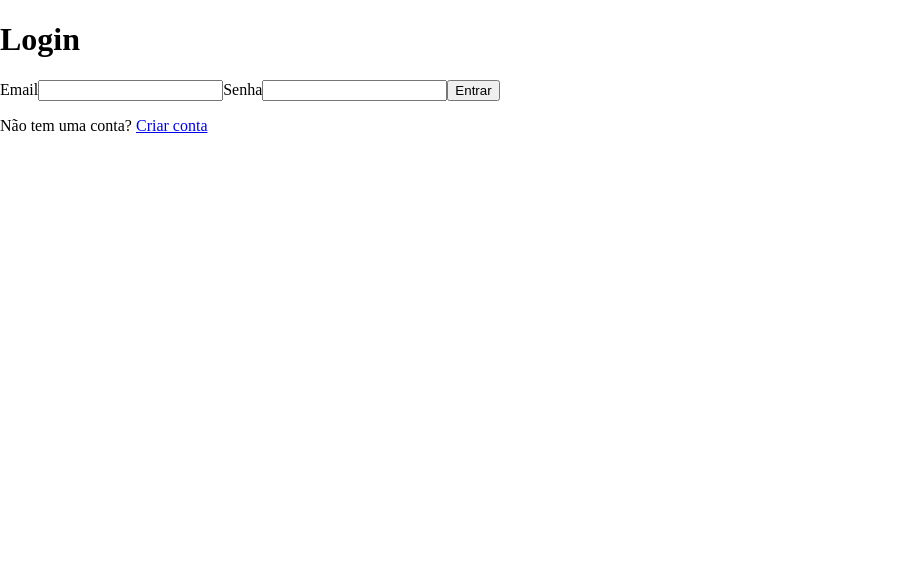
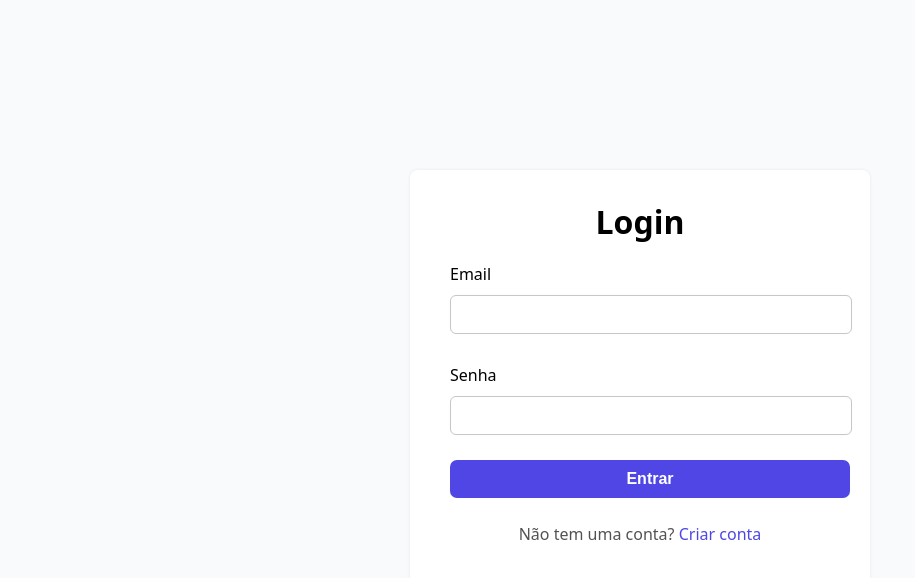
Before and after one commit to Luizhnrs/snicker.in, a React (Create React App) app in the folder frontend/: page /auth/login in a window 1280 px wide. Shown: the top 578 px of the page, without its empty margins (0-915 px from the left). Built offline with nearby package versions, Linux system fonts and the light colour scheme.

Commit message:
Feat: Styling login page

```diff
--- a/frontend/src/components/LoginForm.tsx
+++ b/frontend/src/components/LoginForm.tsx
@@ -7,7 +7,8 @@ type LoginFormProps = {
 
 export default function LoginForm({ email, setEmail, password, setPassword }: LoginFormProps) {
   return (
-    <form className="space-y-6">
+    <form>
+      <div className="input-div">
         <label htmlFor="email">Email</label>
         <input
           type="email"
@@ -17,7 +18,8 @@ export default function LoginForm({ email, setEmail, password, setPassword }: Lo
           value={email}
           onChange={({ target }) => setEmail(target.value)}
           autoComplete="email" />
-
+      </div>
+      <div className="input-div">
         <label htmlFor="password">Senha</label>
         <input
           type="password"
@@ -28,10 +30,11 @@ export default function LoginForm({ email, setEmail, password, setPassword }: Lo
           onChange={({ target }) => setPassword(target.value)}
           autoComplete="current-password"
         />
+      </div>
       <button
         type="submit"
+        className="login-form-button"
       >Entrar</button>
-
     </form>
   );
 };
--- a/frontend/src/pages/Login.tsx
+++ b/frontend/src/pages/Login.tsx
@@ -1,19 +1,18 @@
 import { Link } from "react-router-dom";
 import LoginForm from "../components/LoginForm";
 import { useState } from "react";
+import "../styles/login.css";
 
 export default function Login() {
   const [email, setEmail] = useState("");
   const [password, setPassword] = useState("");
   return (
-    <main>
-      <div>
-        <h1>Login</h1>
-        <LoginForm email={email} setEmail={setEmail} password={password} setPassword={setPassword} />
-      </div>
-      <p>
+    <main className="login-container">
+      <h1>Login</h1>
+      <LoginForm email={email} setEmail={setEmail} password={password} setPassword={setPassword} />
+      <p className="login-message">
         Não tem uma conta?{' '}
-        <Link to={"/auth/register"}>
+        <Link to={"/auth/register"} className="register-link">
           Criar conta
         </Link>
       </p>
--- a/frontend/src/styles/index.css
+++ b/frontend/src/styles/index.css
@@ -1,3 +1,47 @@
+* {
+  padding: 0;
+  margin: 0;
+  vertical-align: baseline;
+  list-style: none;
+  border: 0
+}
+
 body {
-  margin: 0;
+  height: 100%;
+  font-family: system-ui, -apple-system, BlinkMacSystemFont, "Segoe UI", Roboto, "Helvetica Neue", Arial, "Noto Sans", sans-serif, "Apple Color Emoji", "Segoe UI Emoji", "Segoe UI Symbol", "Noto Color Emoji";
+  ;
+  background-color: rgb(249 250 251);
 }
+
+a {
+  text-decoration: none;
+}
+
+button {
+  border-radius: 7px;
+  padding: 10px;
+  margin: 15px 10px;
+  color: white;
+  font-size: 16px;
+  background-color: rgb(79 70 229);
+  font-weight: bolder;
+}
+
+button:hover {
+  cursor: pointer;
+  background-color: rgba(78, 70, 229, 0.911);
+}
+
+input {
+  border: 1px solid rgb(199, 199, 199);
+  border-radius: 6px;
+  padding: 10px;
+  font-size: 15px;
+  box-shadow: 0px 0px 5px -3.5px rgba(0, 0, 0, 0.185);
+}
+
+input:focus {
+  border: 2px solid rgb(79 70 229);
+  outline: none;
+  padding: 9px;
+}
--- /dev/null
+++ b/frontend/src/styles/login.css
@@ -0,0 +1,46 @@
+.login-container {
+  width: 400px;
+  height: 400px;
+  background-color: white;
+  position: absolute;
+  top: 50%;
+  left: 50%;
+  transform: translate(-50%, -50%);
+  text-align: center;
+  padding: 30px;
+  border-radius: 8px;
+  box-shadow: 0px 0px 5px -3px rgba(0, 0, 0, 0.411);
+}
+
+.input-div {
+  display: flex;
+  flex-direction: column;
+  align-items: start;
+  padding: 10px;
+}
+
+.input-div > label {
+  padding: 10px 0 10px 0;
+  font-weight: 480;
+}
+
+.input-div > input {
+  width: 100%;
+}
+
+.input-div > input:focus {
+  width: 100%;
+}
+
+.login-form-button {
+  width: 100%;
+}
+
+.login-message {
+  margin: 10px;
+  color: rgba(0, 0, 0, 0.678);
+}
+
+.register-link {
+  color: rgb(79 70 229);
+}
```
Lines whose indentation alone changed are shown as unchanged.
